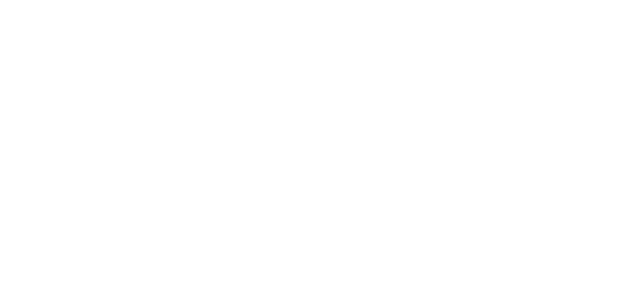
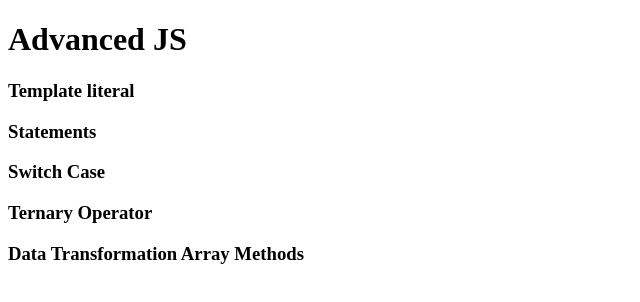
Before and after one commit to UtkirKurbanov/AdvancedJS, a plain HTML site: page Lesson1/index.html in a window 1280 px wide. Shown: the whole page, without its empty margins (0-640 px from the left). Drawn offline with Linux system fonts and the light colour scheme.

Commit message:
Update index.html

```diff
--- a/Lesson1/index.html
+++ b/Lesson1/index.html
@@ -10,6 +10,13 @@
 
 <body>
 
+    <h1>Advanced JS</h1>
+    <h3>Template literal</h3>
+    <h3>Statements</h3>
+    <h3>Switch Case</h3>
+    <h3>Ternary Operator</h3>
+    <h3>Data Transformation Array Methods</h3>
+
     <script src="./script.js"></script>
     <script src="./coding challange/final/script.js"></script>
 </body>
```
